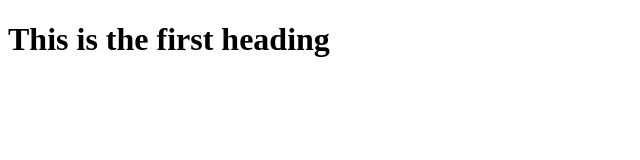
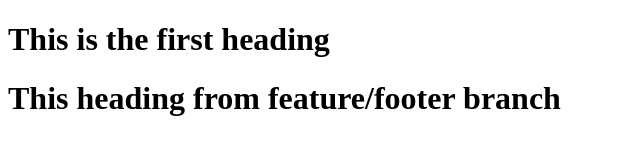
Before and after one commit to PoornimaMohabe/iteration2Day-1, a plain HTML site: page index.html in a window 1280 px wide. Shown: the whole page, without its empty margins (0-640 px from the left). Drawn offline with Linux system fonts and the light colour scheme.

Commit message:
added commit from feature/footer

```diff
--- a/index.html
+++ b/index.html
@@ -7,5 +7,6 @@
 </head>
 <body>
     <h1>This is the first heading</h1>
+    <h1>This heading from feature/footer branch</h1>
 </body>
 </html>
```
